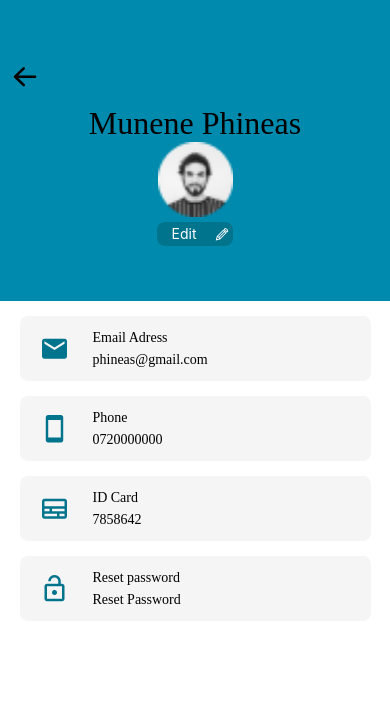
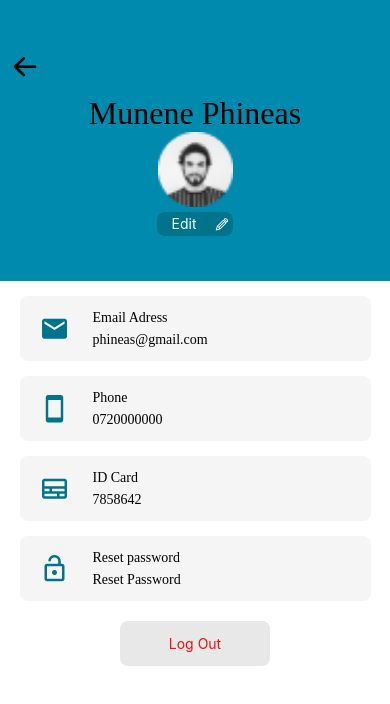
Before and after one commit to morachake/chap-chap, a React Native app: screen / in a window 390 px wide. Shown: the top 704 px of the page. Built offline with nearby package versions, Linux system fonts and the light colour scheme.

Commit message:
Adding a logout button

```diff
--- a/src/screens/ProfileScreen.js
+++ b/src/screens/ProfileScreen.js
@@ -1,5 +1,5 @@
 import React from 'react'
-import { View, Text, Image, StyleSheet } from 'react-native'
+import { View, Text, Image, StyleSheet, TouchableOpacity } from 'react-native'
 import Header from '../components/Header'
 import {IMAGES} from '../constants/index'
 import EvilIcons from 'react-native-vector-icons/EvilIcons'
@@ -19,11 +19,14 @@ export default function ProfileScreen() {
                   </View>
               </View>
           </View>
-          <View style={{ flex: 1.8, backgroundColor: '#FFFFFF',alignItems:'center' }}>
+          <View style={{ flex: 2, backgroundColor: '#FFFFFF',alignItems:'center' }}>
               <UserDetailsCard iconame="email" headline="Email Adress" title="phineas@gmail.com" />
               <UserDetailsCard iconame="cellphone" headline="Phone" title="0720000000" />
               <UserDetailsCard iconame="id-card" headline="ID Card" title="7858642" />
-              <UserDetailsCard iconame="lock-open-outline" headline="Reset password"  title="Reset Password"/>
+              <UserDetailsCard iconame="lock-open-outline" headline="Reset password" title="Reset Password" />
+              <TouchableOpacity style={styles.btn}>
+                  <Text style={{color:'#FD0B0B',fontSize:14}}>Log Out</Text>
+              </TouchableOpacity>
           </View>
    </View>
   )
@@ -50,5 +53,14 @@ const styles = StyleSheet.create({
     headlines: {
         color: '#000000',
         padding: 3,
+    },
+    btn: {
+        backgroundColor: '#E8E8E8',
+        borderRadius: 8,
+        height: 45,
+        width:150,
+        marginTop: 20,
+        alignItems: 'center',
+        justifyContent: 'center'
     }
 })
```
